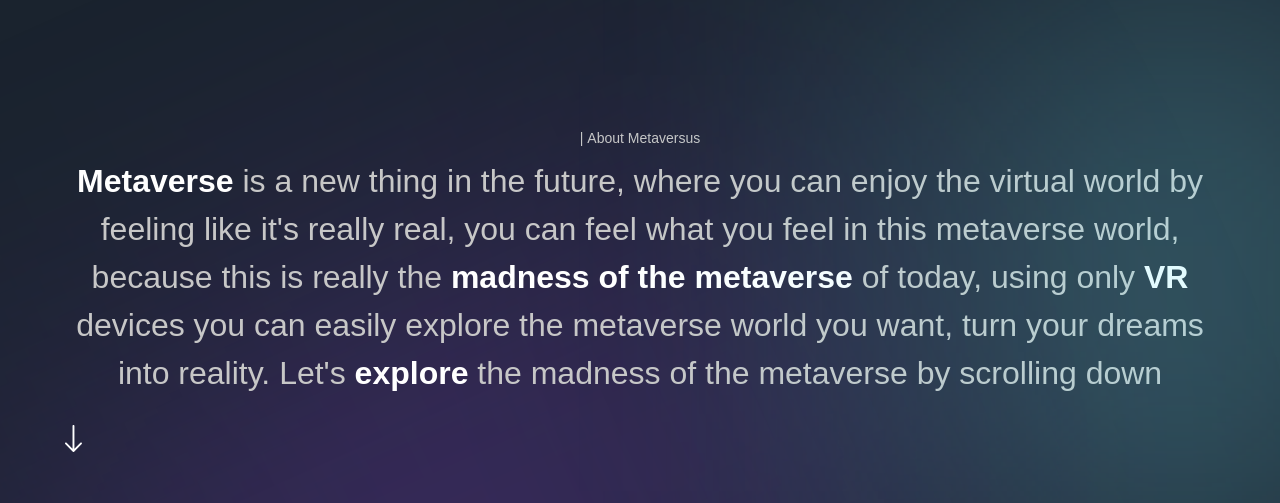
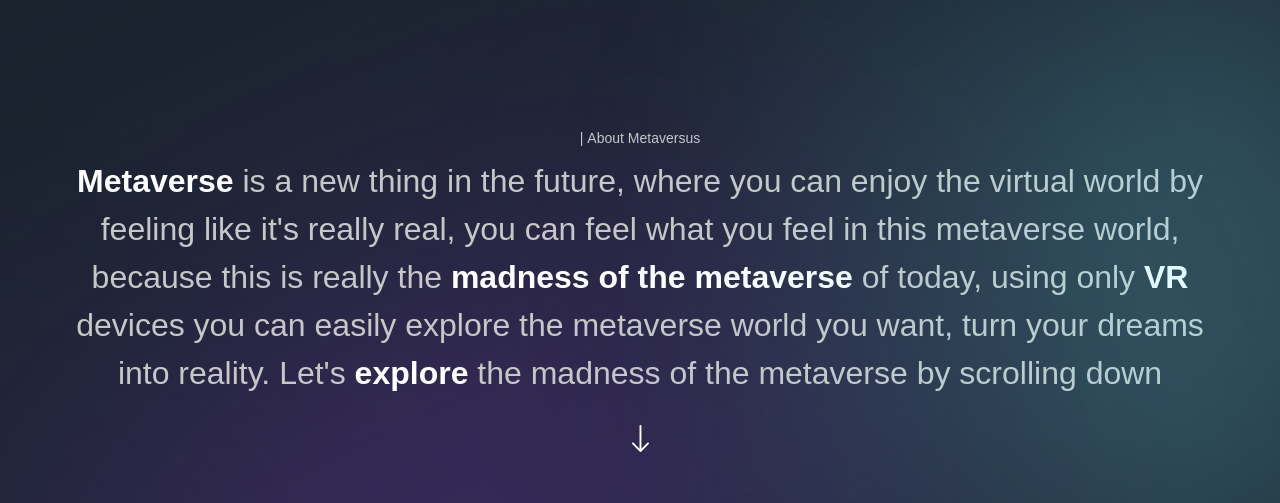
Before and after one commit to SmaelNicolas/metaverse_landing, a Next.js app: page / in a window 1280 px wide. Shown: the part 1040-1543 px from the top of the page. Built offline with nearby package versions, Linux system fonts and the light colour scheme; a web font is replaced by a local one.

Commit message:
fix className

```diff
--- a/sections/About.jsx
+++ b/sections/About.jsx
@@ -19,7 +19,7 @@ const About = () => (
 			initial="hidden"
 			whileInView="show"
 			viewport={{ once: false, amount: 0.25 }}
-			classname={`${styles.innerWidth} mx-auto ${styles.flexCenter} flex-col`}>
+			className={`${styles.innerWidth} mx-auto ${styles.flexCenter} flex-col`}>
 			<TypingText title="| About Metaversus" textStyles="text-center" />
 			<motion.p
 				variants={fadeIn("up", "tween", 0.2, 1)}
```
